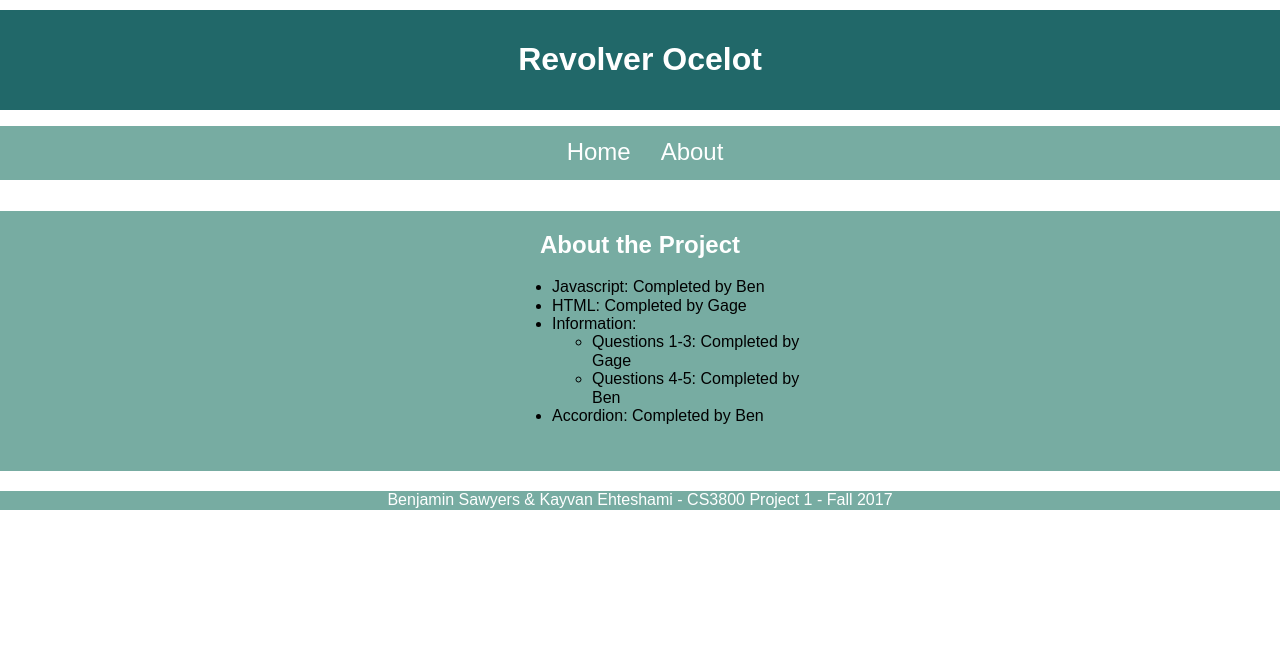
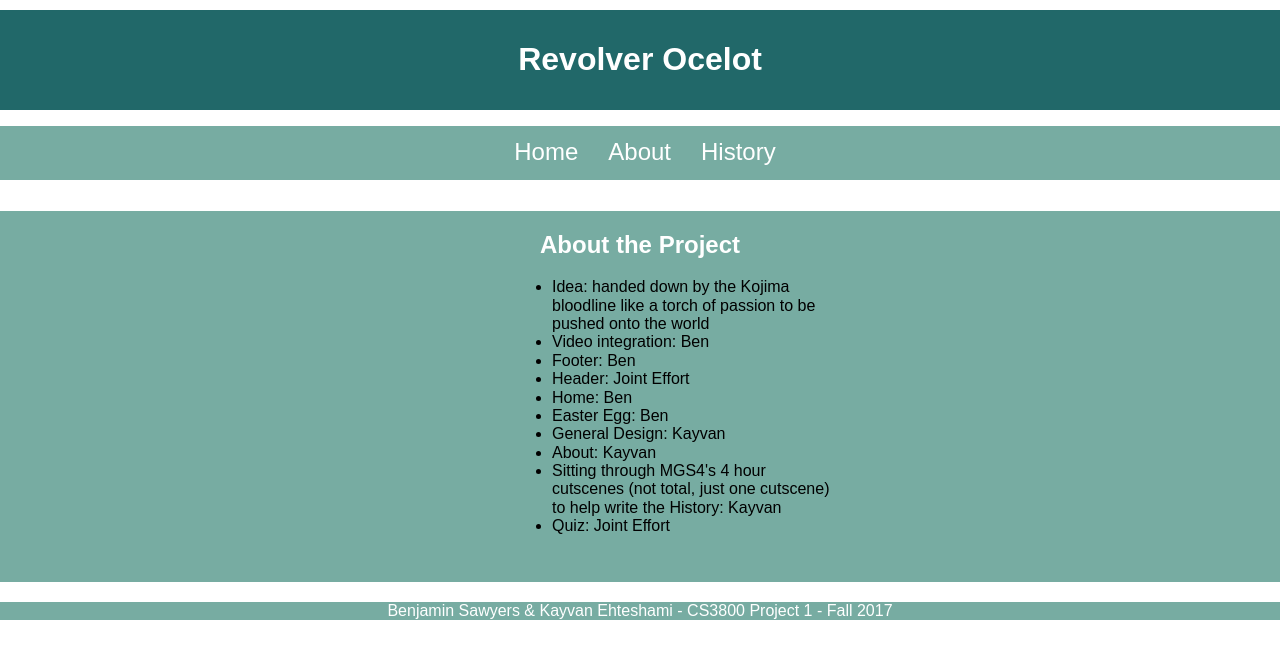
Before and after one commit to TremblingOdin/CS3800_project1, a PHP site: page /about.php in a window 1280 px wide. Shown: the top 659 px of the page. Run offline with PHP 8.4, Linux system fonts and the light colour scheme.

Commit message:
history place holder, and about finished

```diff
--- a/about.php
+++ b/about.php
@@ -19,15 +19,16 @@
                 <h2>About the Project</h2>
                 <section>
                     <ul>
-                        <li>Javascript: Completed by Ben</li>
-                        <li>HTML: Completed by Gage</li>
-                        <li>Information:
-                            <ul>
-                                <li>Questions 1-3: Completed by Gage</li>
-                                <li>Questions 4-5: Completed by Ben</li>
-                            </ul>
-                        </li>
-                        <li>Accordion: Completed by Ben</li>
+                        <li>Idea: handed down by the Kojima bloodline like a torch of passion to be pushed onto the world</li>
+                        <li>Video integration: Ben</li>
+                        <li>Footer: Ben</li>
+                        <li>Header: Joint Effort</li>
+                        <li>Home: Ben</li>
+                        <li>Easter Egg: Ben</li>
+                        <li>General Design: Kayvan</li>
+                        <li>About: Kayvan</li>
+                        <li>Sitting through MGS4's 4 hour cutscenes (not total, just one cutscene) to help write the History: Kayvan</li>
+                        <li>Quiz: Joint Effort</li>
                     </ul>
                 </section>
 
--- a/includes/header.php
+++ b/includes/header.php
@@ -2,5 +2,5 @@
 <?php
 
 echo "<header><h1>Revolver Ocelot</h1> </header>";
-echo "<nav><ul><a href='index.php'><li>Home</a></li><a href='about.php'><li>About</a></li></ul></nav>";
+echo "<nav><ul><a href='index.php'><li>Home</a></li><a href='about.php'><li>About</a></li><a href='history.php'><li>History</a></li></ul></nav>";
 ?>
```
Also changed, not shown: history.php (added, +27 -0 lines).
